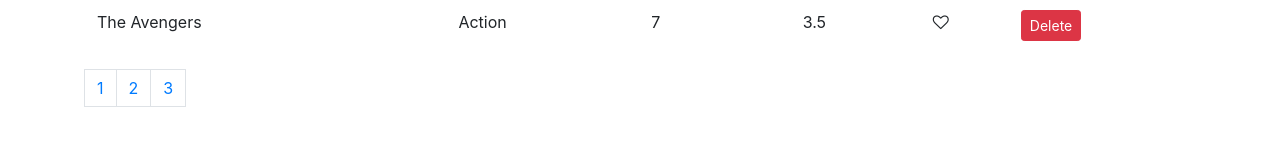
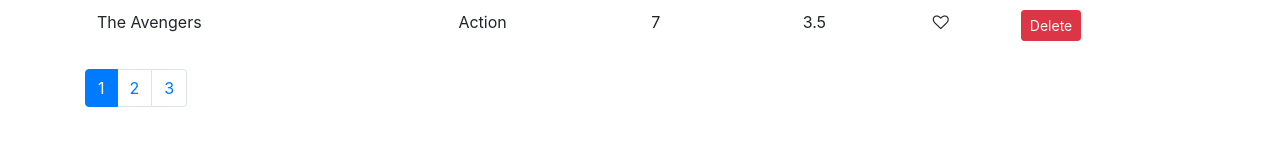
Before and after one commit to Christinekrm02/vidly, a React (Create React App) app: page / in a window 1280 px wide. Shown: the part 541-686 px from the top of the page. Built offline with nearby package versions, Linux system fonts and the light colour scheme.

Commit message:
Added page handle changes. will add paginating data'

```diff
--- a/src/components/common/pagination.jsx
+++ b/src/components/common/pagination.jsx
@@ -2,10 +2,10 @@
 import _ from "lodash";
 
 const Pagination = props => {
-  const { itemsCount, pageSize } = props;
+  const { itemsCount, pageSize, currentPage, onPageChange } = props;
+  /* console.log(currentPage); */
 
   /* raise pagesCount to nearest whole value because floating points still return a page */
-
   const pagesCount = Math.ceil(itemsCount / pageSize);
   if (pagesCount === 1) return null;
   const pages = _.range(1, pagesCount + 1);
@@ -13,9 +13,15 @@
     <nav>
       <ul className="pagination">
         {pages.map(page => (
-          <li key={page} className="page-items">
+          <li
+            key={page}
+            /* highlights each page per active class */
+            className={page === currentPage ? "page-item active" : "page-item"}>
             {/* eslint-disable-next-line jsx-a11y/anchor-has-content*/}
-            <a href="#!" className="page-link">
+            <a
+              href="#!"
+              className="page-link"
+              onClick={() => onPageChange(page)}>
               {page}
             </a>
           </li>
--- a/src/components/movies.jsx
+++ b/src/components/movies.jsx
@@ -7,6 +7,7 @@
   state = {
     movies: getMovies(),
     pageSize: 4,
+    currentPage: 1,
   };
   handleDelete = movie => {
     const movies = this.state.movies.filter(m => m._id !== movie._id);
@@ -26,10 +27,14 @@
     });
   };
   handlePageChange = page => {
-    console.log("handlePageChange:", page);
+    this.setState({
+      currentPage: page,
+    });
+    /* console.log("handlePageChange:", page); */
   };
   render() {
     const { length: count } = this.state.movies;
+    const { pageSize, currentPage } = this.state;
     if (count === 0) return <p>No movies left in database</p>;
     return (
       <React.Fragment>
@@ -71,7 +76,8 @@
         </table>
         <Pagination
           itemsCount={count}
-          pageSize={this.state.pageSize}
+          pageSize={pageSize}
+          currentPage={currentPage}
           onPageChange={this.handlePageChange}
         />
       </React.Fragment>
```
Also changed, not shown: 1 other file (tests, documents, lock files or other folders).
